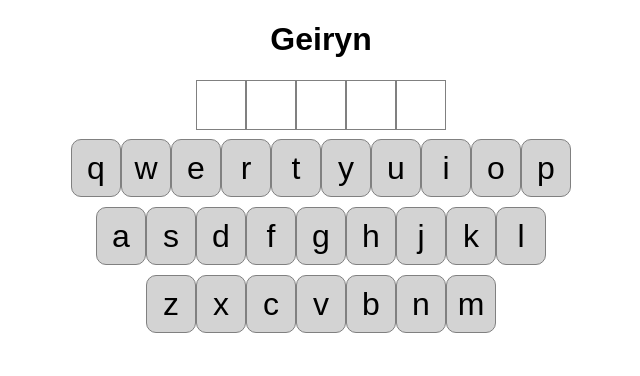
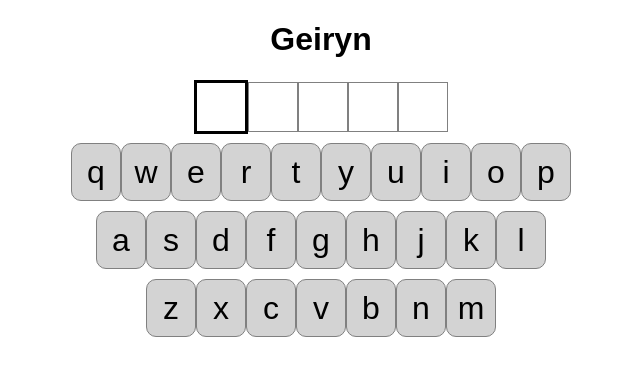
Before and after one commit to menzy314/geiryn, a website: page game/game.html in a window 1280 px wide. Shown: the whole page, without its empty margins (319-959 px from the left). Drawn offline with Linux system fonts and the light colour scheme.

Commit message:
Highlight the square for the next letter

```diff
--- a/game/game.html
+++ b/game/game.html
@@ -22,6 +22,9 @@
 				line-height: 1.5em;
 				border: solid gray 1px;
 				background-color: white;
+			}
+			.board-letter-next {
+				border: solid black 3px;
 			}
 			.board-letter-0 {
 				background-color: darkgray;
--- a/src/geiryn.View.js
+++ b/src/geiryn.View.js
@@ -70,15 +70,18 @@ geiryn.View.prototype.createBoardRow = function ( board, rowData ) {
 	board.appendChild( boardRow );
 	for ( var i = 0; i < rowData.length; i++ ) {
 		var item = rowData[ i ];
-		this.createBoardLetter( boardRow, item.letter, item.score );
+		this.createBoardLetter( boardRow, item.letter, item.score, false );
 	}
 };
 
-geiryn.View.prototype.createBoardLetter = function ( row, letter, score ) {
+geiryn.View.prototype.createBoardLetter = function ( row, letter, score, isNext ) {
 	var boardLetter = document.createElement( 'div' );
 	boardLetter.classList.add( 'board-letter' );
 	if ( score !== undefined ) {
 		boardLetter.classList.add( 'board-letter-' + score );
+	}
+	if ( isNext ) {
+		boardLetter.classList.add( 'board-letter-next' );
 	}
 	row.appendChild( boardLetter );
 	boardLetter.innerText = letter;
@@ -91,9 +94,11 @@ geiryn.View.prototype.createNextGuessRow = function ( board, letters ) {
 	for ( var i = 0; i < 5; i++ ) {
 		var item = letters[ i ];
 		if ( item === undefined ) {
+			// Set item to non-breaking space
 			item = '\u00A0';
 		}
-		this.createBoardLetter( nextGuessRow, item, undefined );
+		var isNext = ( i === letters.length );
+		this.createBoardLetter( nextGuessRow, item, undefined, isNext );
 	}
 };
 
```
